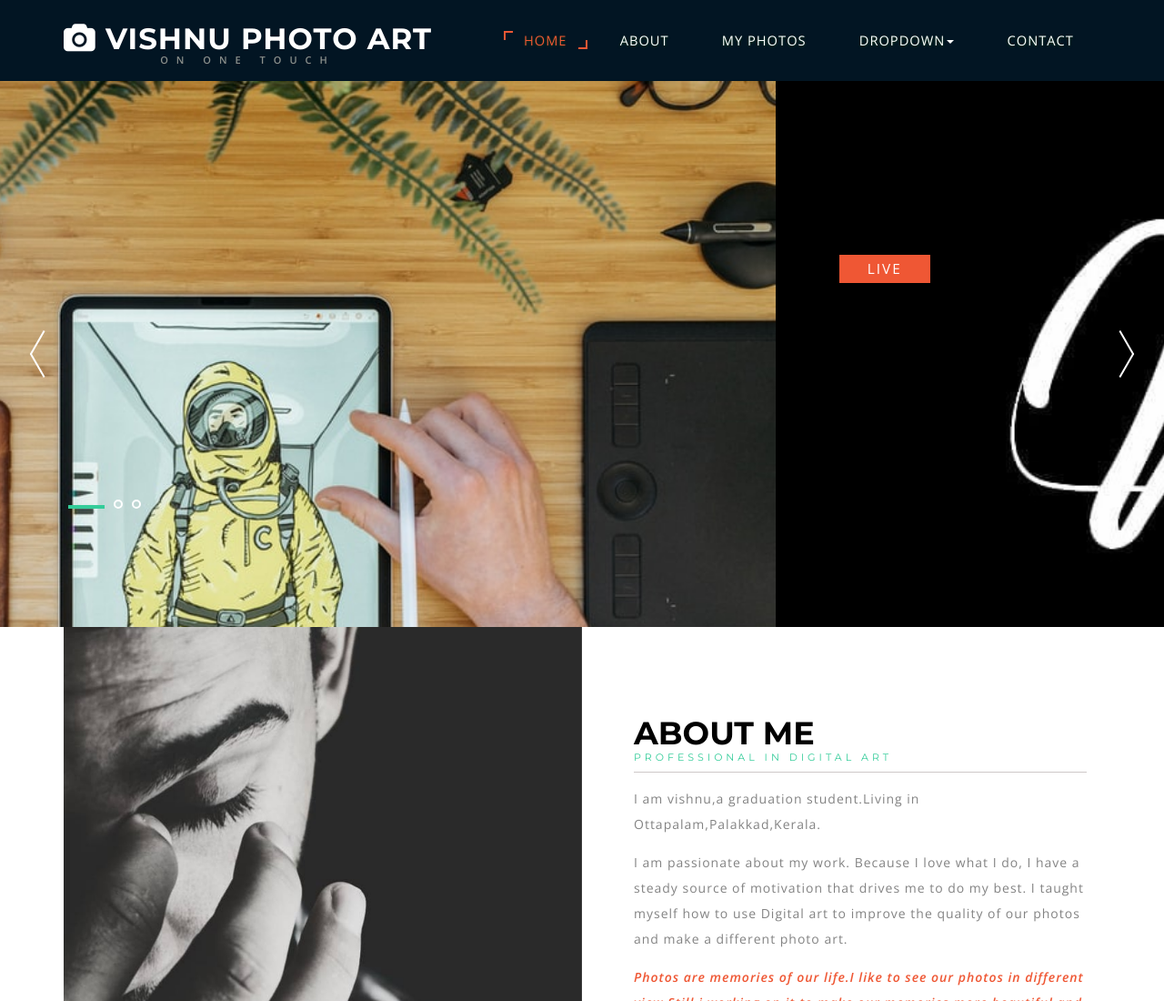
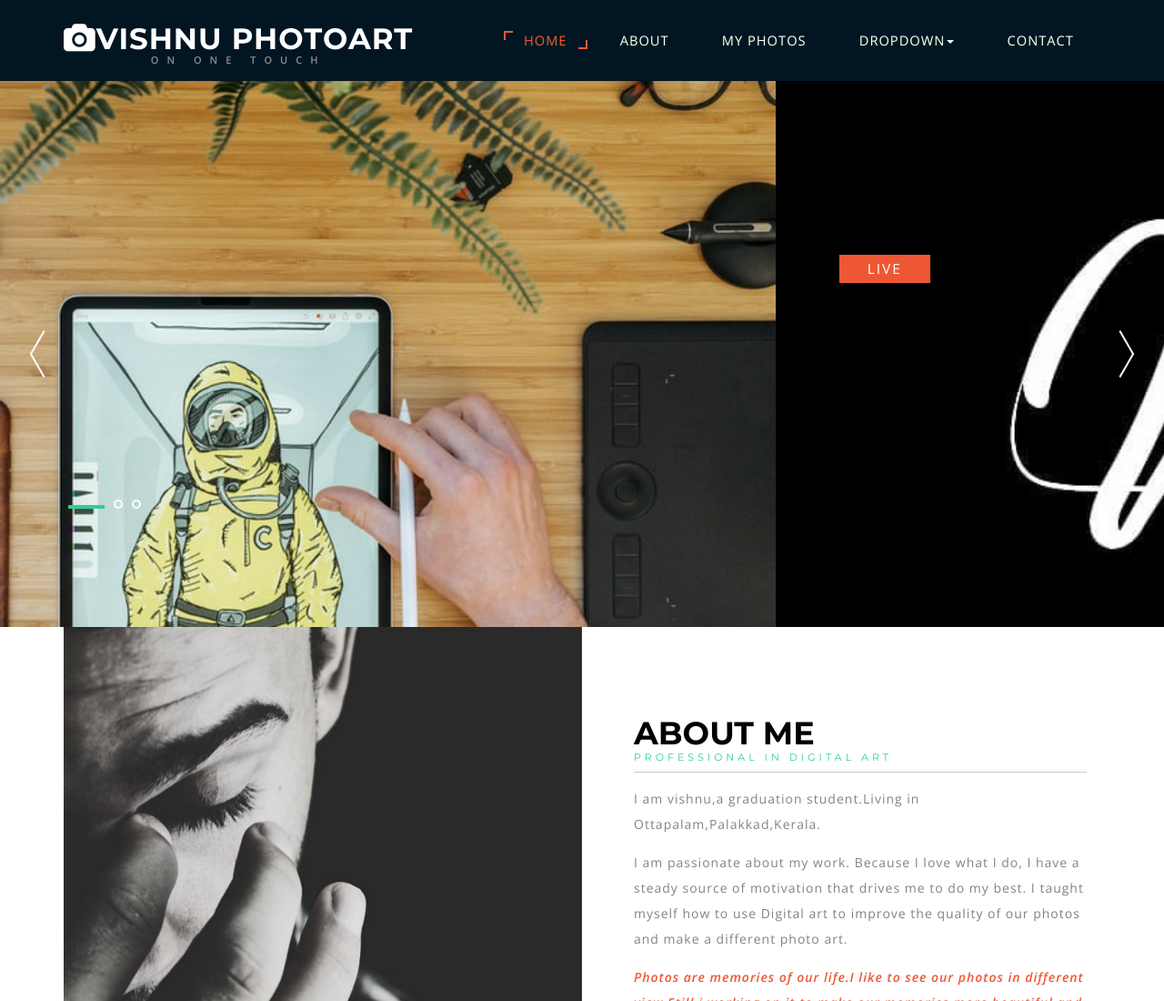
Before and after one commit to nandhupop/vishnu-static-web-site, a plain HTML site: page index.html in a window 1280 px wide. Shown: the top 1100 px of the page at 91% size. Drawn offline with nearby package versions, Linux system fonts and the light colour scheme.

Commit message:
Update index.html

```diff
--- a/index.html
+++ b/index.html
@@ -41,7 +41,7 @@ Smart phone Compatible web template, free webdesigns for Nokia, Samsung, LG, Son
 						<span class="icon-bar"></span>
 						<span class="icon-bar"></span>
 					</button>
-					<h1><a class="navbar-brand" href="index.html"><i class="fa fa-camera" aria-hidden="true"></i> VISHNU PHOTO ART <p class="logo_w3l_agile_caption">On one touch</p></a></h1>
+					<h1><a class="navbar-brand" href="index.html"><i class="fa fa-camera" aria-hidden="true"></i>VISHNU PHOTOART<p class="logo_w3l_agile_caption">On one touch</p></a></h1>
 				</div>
 				<!-- Collect the nav links, forms, and other content for toggling -->
 				<div class="collapse navbar-collapse navbar-right" id="bs-example-navbar-collapse-1">
```
